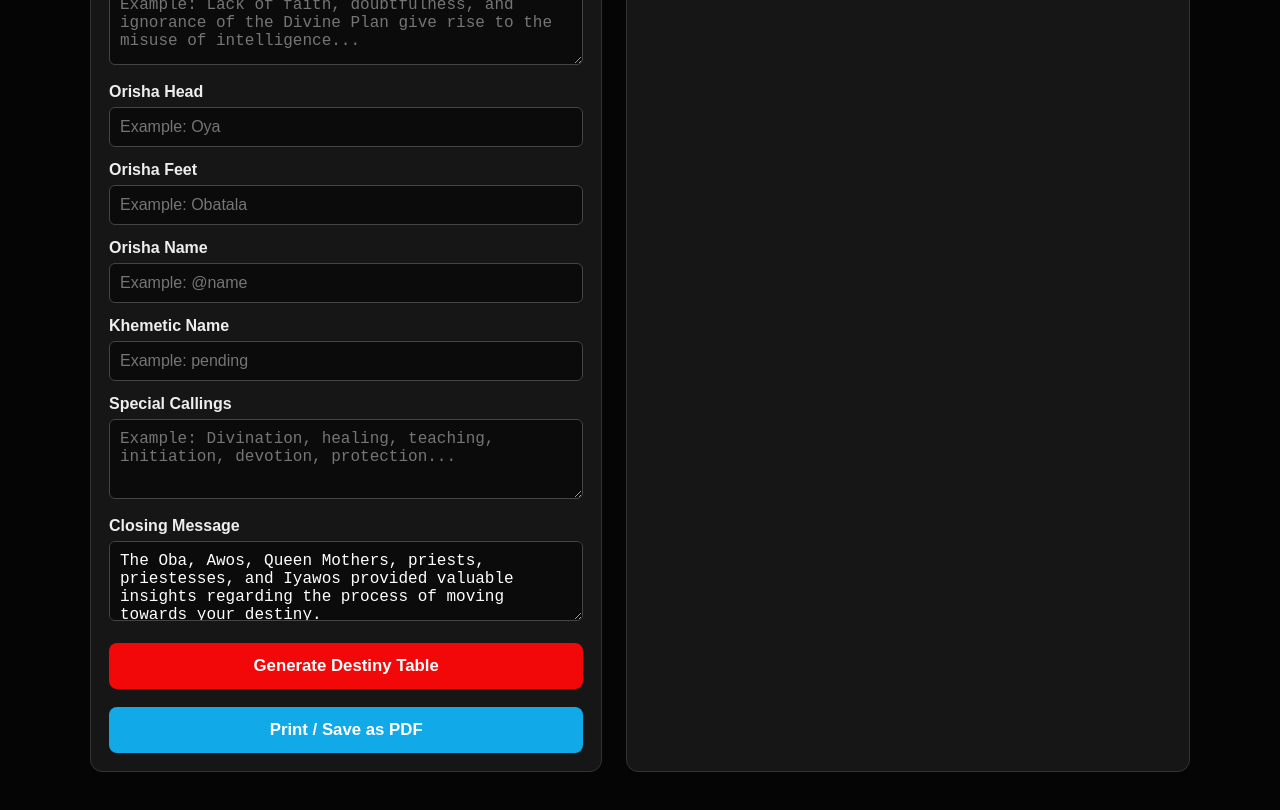
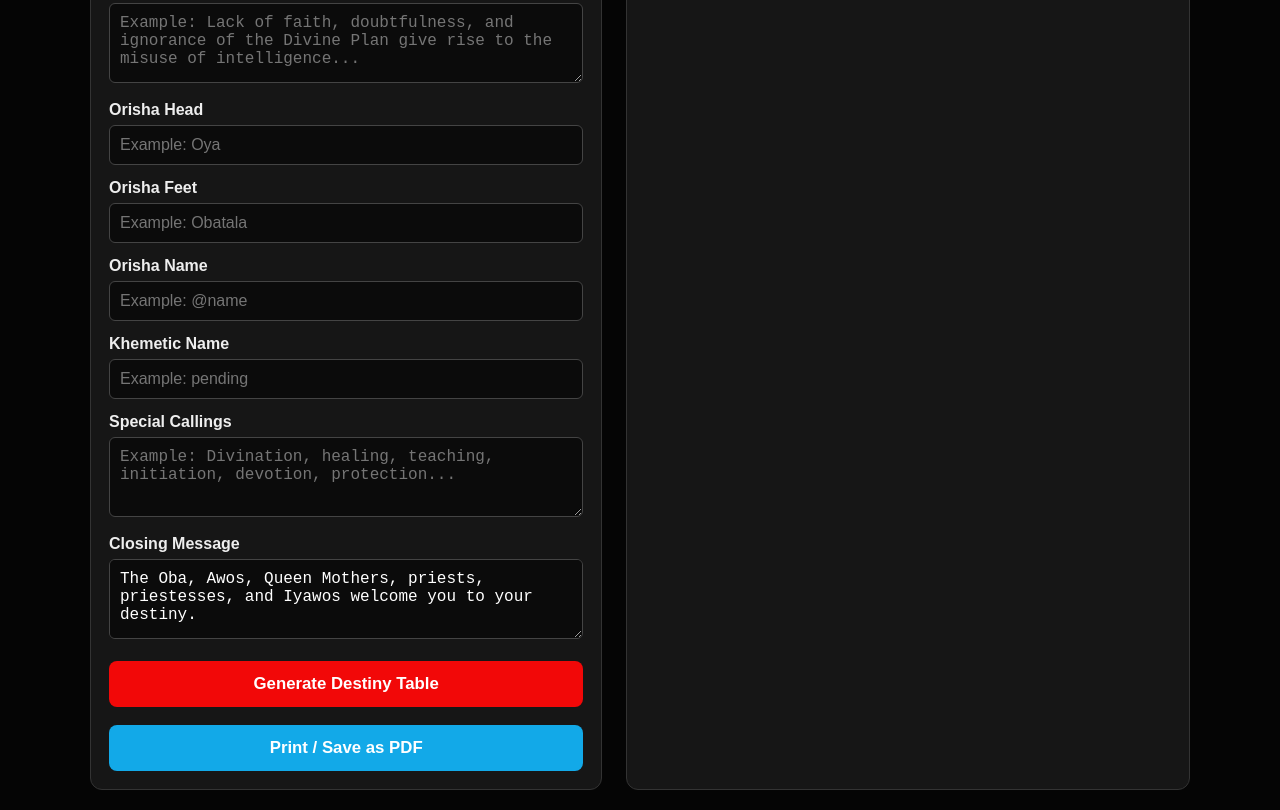
Before and after one commit to 16cowrie/intake, a plain HTML site: page index.html in a window 1280 px wide. Shown: the part 1041-1851 px from the top of the page. Drawn offline with Linux system fonts and the light colour scheme.

Commit message:
Modify closing message in index.html
Updated the closing message in the textarea to welcome users to their destiny and express pride in their efforts.

```diff
--- a/index.html
+++ b/index.html
@@ -283,6 +283,8 @@
       <label>Ileke/Warrior or other Initiation Status</label>
       <input type="text" id="ileke" placeholder="Example: Ileke / Supportive / Warriors / Hand of Ifa" />
 
+-----------------  DO NOT WRITE BELOW -----------------
+
       <label>Orunmila Heading</label>
       <input type="text" id="orunmilaHeading" value="Orunmila" />
 
@@ -317,7 +319,7 @@
       <textarea id="specialCallings" placeholder="Example: Divination, healing, teaching, initiation, devotion, protection..."></textarea>
 
       <label>Closing Message</label>
-      <textarea id="closingMessage">The Oba, Awos, Queen Mothers, priests, priestesses, and Iyawos provided valuable insights regarding the process of moving towards your destiny.
+      <textarea id="closingMessage">The Oba, Awos, Queen Mothers, priests, priestesses, and Iyawos welcome you to your destiny.
 
 We see you and are proud of your efforts.</textarea>
 
```
